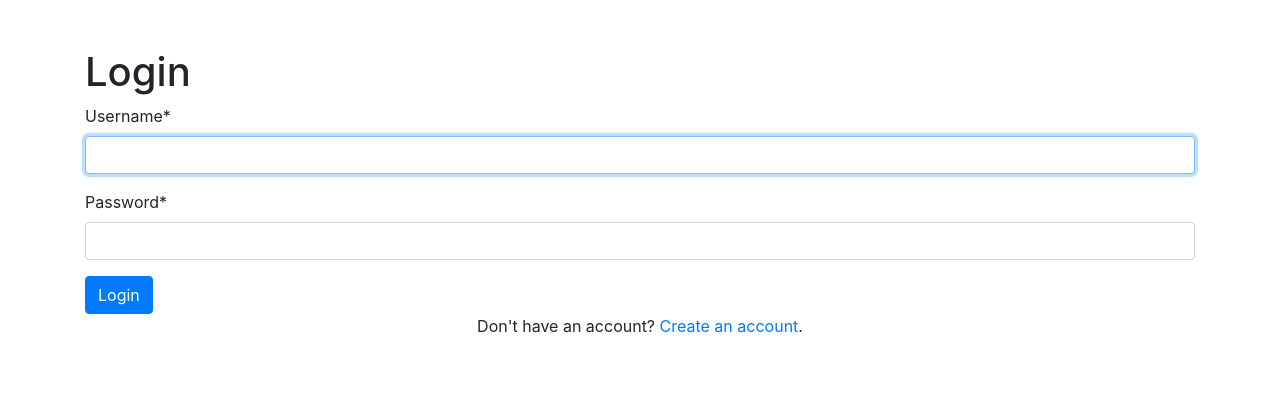
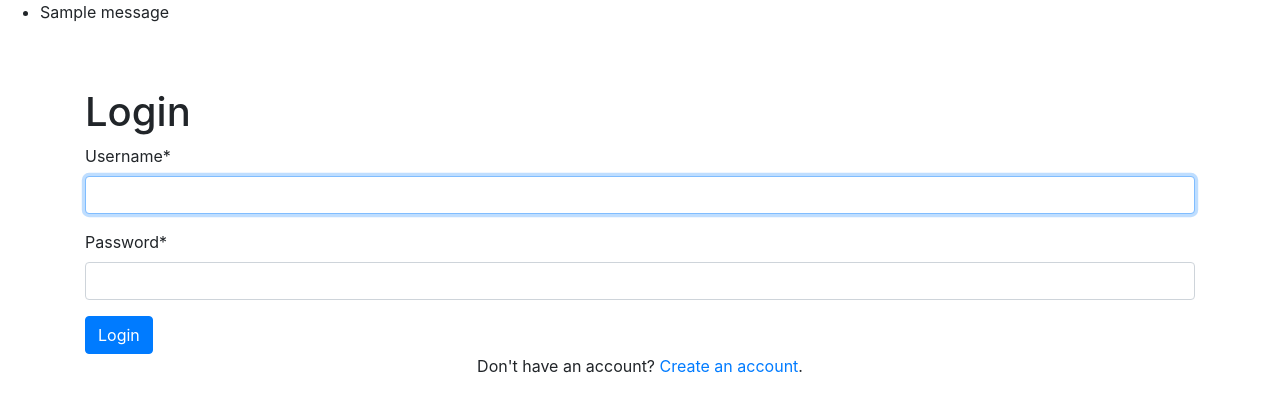
Before and after one commit to WE-ARE-JAM/student-reviews, a Django app: page / in a window 1280 px wide. Shown: the part 56-468 px from the top of the page. Run offline with Django 4.2, Linux system fonts and the light colour scheme; tables that the repository leaves empty hold one stand-in row (values such as "Sample post"); one stand-in notice (Sample message) is shown; some libraries are stand-ins or nearby versions.

Commit message:
Show messages in templates

```diff
--- a/base/templates/header.html
+++ b/base/templates/header.html
@@ -35,6 +35,13 @@
             </div>
         </nav>
 
+        {% if messages %}
+        <ul class="messages">
+            {% for message in messages %}
+            <li{% if message.tag %} class="{{ message.tags }}"{% endif %}>{{ message }}</li>
+            {% endfor %}
+        </ul>
+        {% endif %}
 
         {% block content %}
 
```
